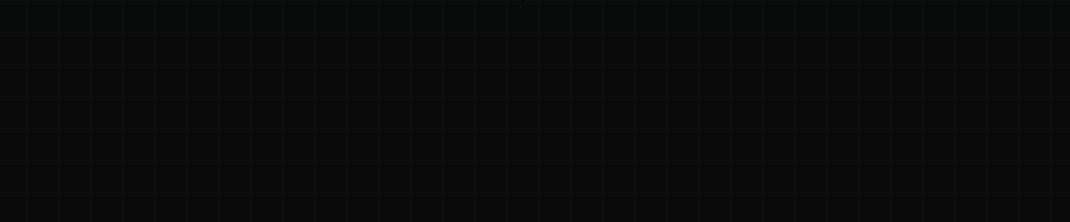
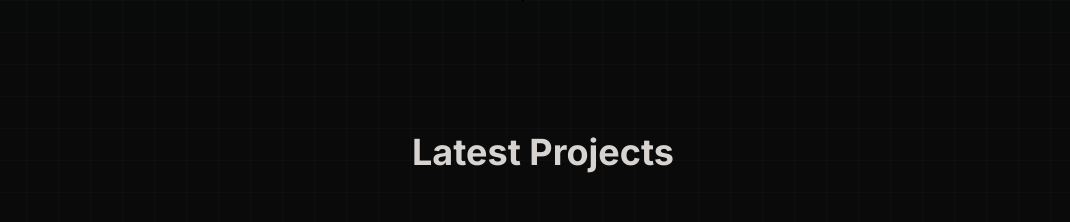
Before and after one commit to yogeshprakhar/My-Portfolio, a Next.js app: page / in a window 1280 px wide. Shown: the part 2144-2366 px from the top of the page, without its empty margins (101-1171 px from the left). Built offline with nearby package versions, Linux system fonts and the light colour scheme.

Commit message:
remove text bug

```diff
--- a/src/app/page.tsx
+++ b/src/app/page.tsx
@@ -2,6 +2,7 @@ import { Home } from "@/components/Home";
 import About from "@/components/About";
 import Skill from "@/components/Skill";
 import LatestProject from "@/components/LatestProject";
+
 
 export default function page() {
   return (
--- a/src/components/LatestProject.tsx
+++ b/src/components/LatestProject.tsx
@@ -14,7 +14,7 @@ export type ProjectData = {
 const LatestProject = () => {
   return (
     <div className="pb-20">
-      <h1 className="mt-32 text-center mb-32 text-4xl ml-2 font-bold bg-clip-text text-transparent bg-gradient-to-b text-stone-300">
+      <h1 className="mt-32 text-center mb-32 text-4xl ml-2 font-bold bg-clip-text bg-gradient-to-b text-stone-300">
         Latest Projects
       </h1>
       <div className=" items-center flex flex-wrap justify-evenly gap-5">
```
